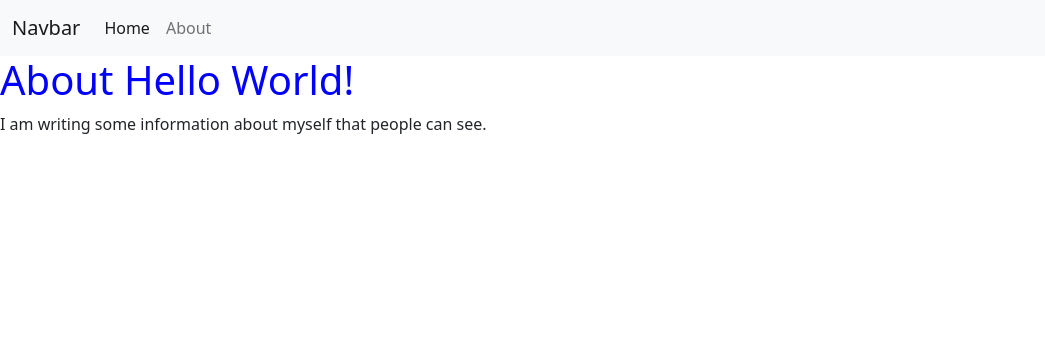
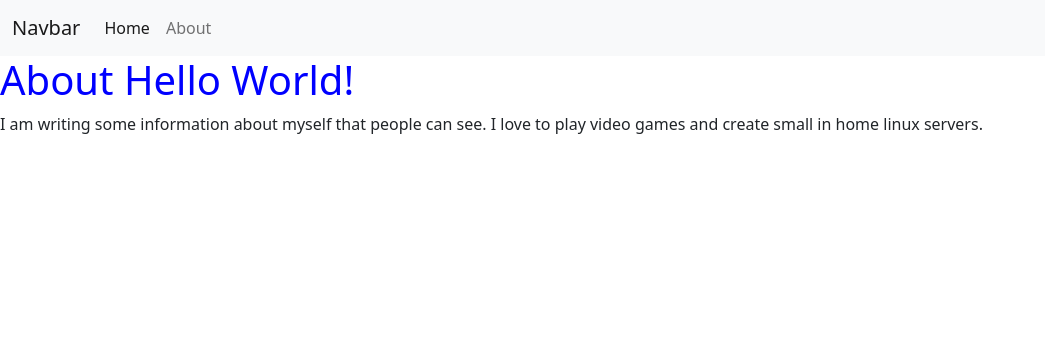
Before and after one commit to fireman229/Flask_lab, a Flask app: page /about in a window 1280 px wide. Shown: the top 356 px of the page, without its empty margins (0-1045 px from the left). Run offline with Flask 3, Linux system fonts and the light colour scheme.

Commit message:
change info in about

```diff
--- a/templates/about.html
+++ b/templates/about.html
@@ -11,7 +11,7 @@
     {% extends "template.html" %}
     {% block content %}
     <h1>About {{ aboutName }}</h1>
-        <p>I am writing some information about myself that people can see. </p>
+        <p>I am writing some information about myself that people can see. I love to play video games and create small in home linux servers. </p>
     {% endblock %}
     <script src="https://cdn.jsdelivr.net/npm/bootstrap@5.1.0/dist/js/bootstrap.bundle.min.js" integrity="sha384-U1DAWAznBHeqEIlVSCgzq+c9gqGAJn5c/t99JyeKa9xxaYpSvHU5awsuZVVFIhvj" crossorigin="anonymous"></script>
   </body>
```
